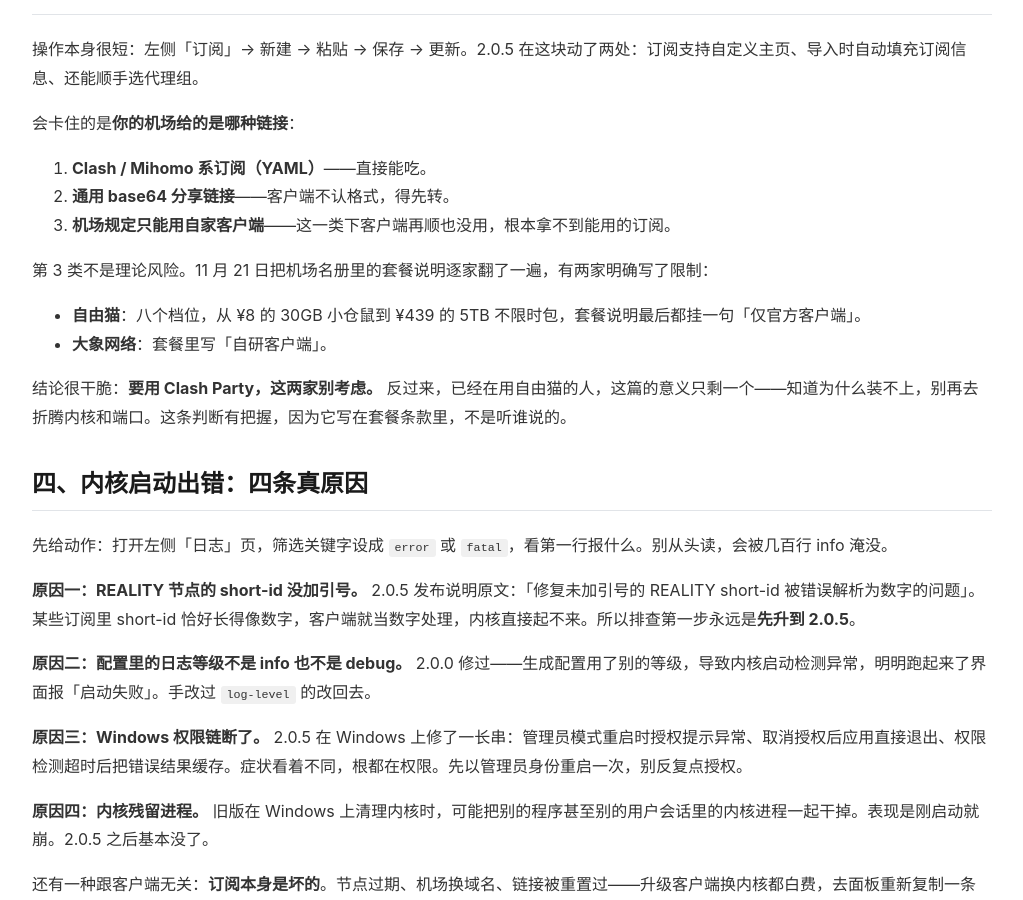
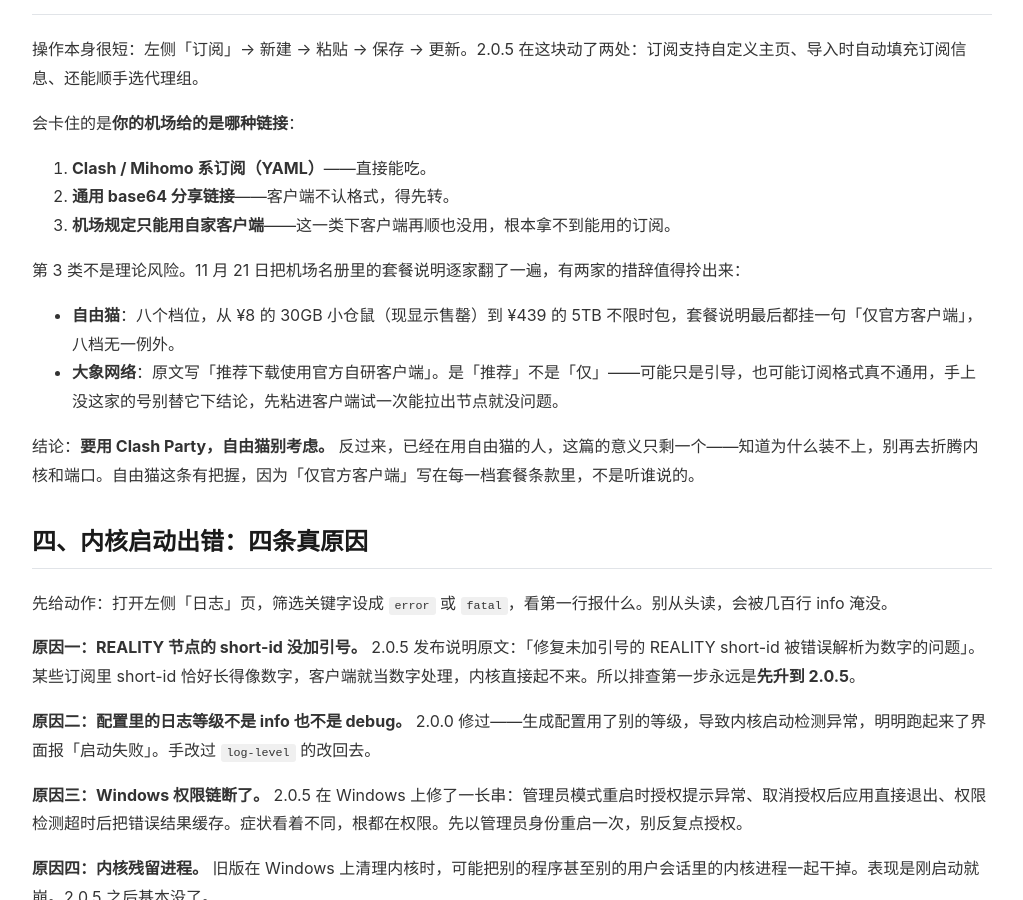
Before and after one commit to yezuofan/free-internet-guide, a Jekyll site: the page built from getting-started/clash-party-guide-2026.md, in a window 1280 px wide and 900 px high, scrolled down 2106 px. Shown: the whole window, without its empty margins (128-1151 px from the left). Built offline with Jekyll 4.4.1, drawn with Linux system fonts in a browser that asks for light colours; our own code applies the rules of GitHub Pages for plain Markdown files.

Commit message:
QA fix: clarify client restriction wording, mark sold-out tier, four-provider scope

```diff
--- a/getting-started/clash-party-guide-2026.md
+++ b/getting-started/clash-party-guide-2026.md
@@ -63,12 +63,12 @@
 2. **通用 base64 分享链接**——客户端不认格式，得先转。
 3. **机场规定只能用自家客户端**——这一类下客户端再顺也没用，根本拿不到能用的订阅。
 
-第 3 类不是理论风险。11 月 21 日把机场名册里的套餐说明逐家翻了一遍，有两家明确写了限制：
+第 3 类不是理论风险。11 月 21 日把机场名册里的套餐说明逐家翻了一遍，有两家的措辞值得拎出来：
 
-- **自由猫**：八个档位，从 ¥8 的 30GB 小仓鼠到 ¥439 的 5TB 不限时包，套餐说明最后都挂一句「仅官方客户端」。
-- **大象网络**：套餐里写「自研客户端」。
+- **自由猫**：八个档位，从 ¥8 的 30GB 小仓鼠（现显示售罄）到 ¥439 的 5TB 不限时包，套餐说明最后都挂一句「仅官方客户端」，八档无一例外。
+- **大象网络**：原文写「推荐下载使用官方自研客户端」。是「推荐」不是「仅」——可能只是引导，也可能订阅格式真不通用，手上没这家的号别替它下结论，先粘进客户端试一次能拉出节点就没问题。
 
-结论很干脆：**要用 Clash Party，这两家别考虑。** 反过来，已经在用自由猫的人，这篇的意义只剩一个——知道为什么装不上，别再去折腾内核和端口。这条判断有把握，因为它写在套餐条款里，不是听谁说的。
+结论：**要用 Clash Party，自由猫别考虑。** 反过来，已经在用自由猫的人，这篇的意义只剩一个——知道为什么装不上，别再去折腾内核和端口。自由猫这条有把握，因为「仅官方客户端」写在每一档套餐条款里，不是听谁说的。
 
 ## 四、内核启动出错：四条真原因
 
```
Also changed, not shown: README.md (+1 -1 lines).
